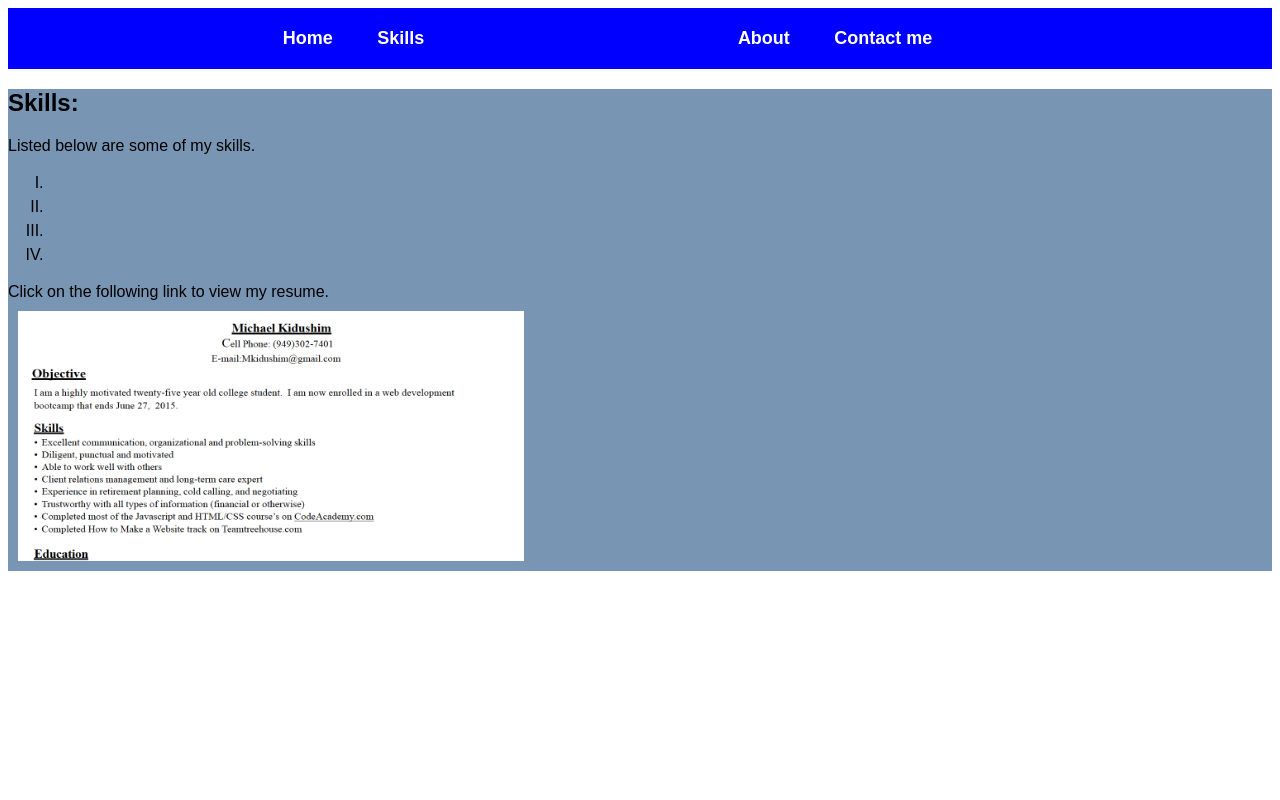
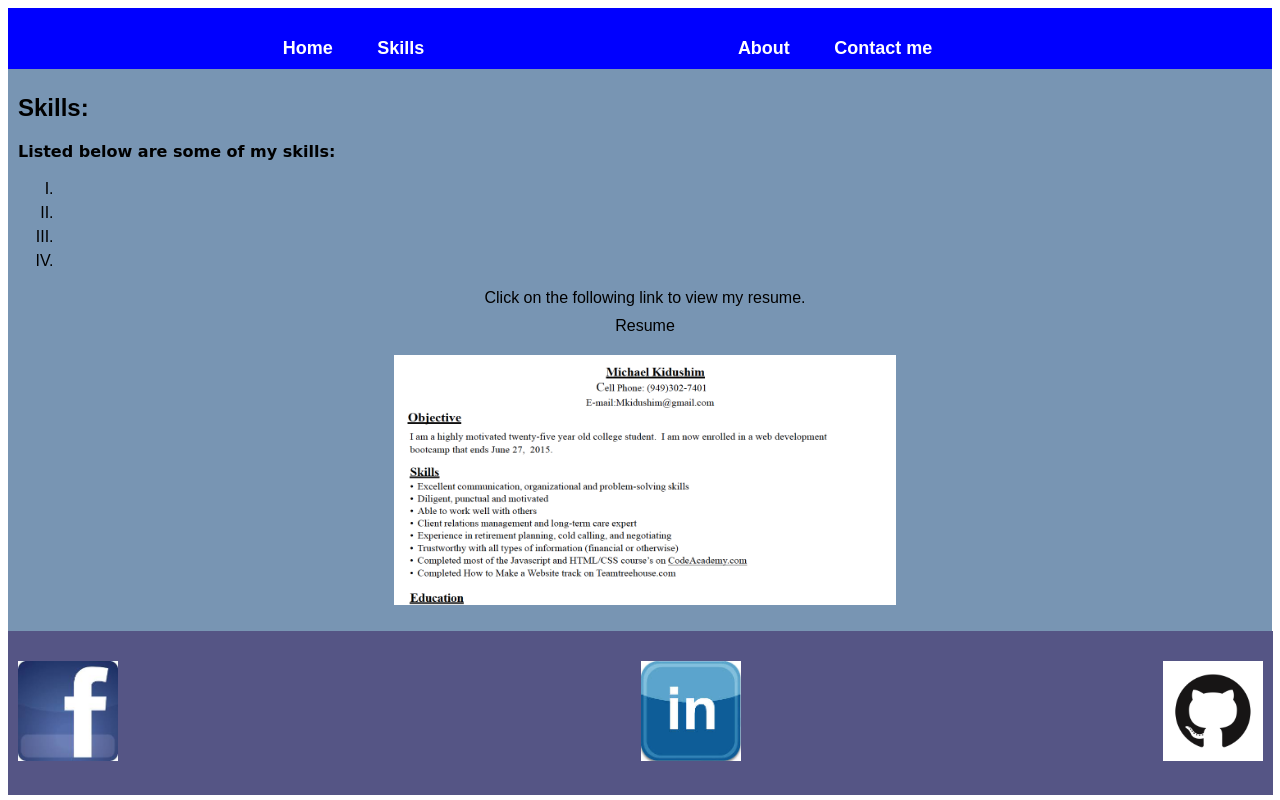
Before and after one commit to mkidushim/portfolio, a PHP site: page /skills.html in a window 1280 px wide. Run offline with PHP 8.4, Linux system fonts and the light colour scheme.

Commit message:
added footer to each page with fb/ln/github logo and link.

```diff
--- a/skills.html
+++ b/skills.html
@@ -22,7 +22,7 @@
     </div>
     <div class="main_info4">
         <h2 class="skills">Skills:</h2>
-        <p class="info">Listed below are some of my skills.</p>
+        <p class="info4">Listed below are some of my skills:</p>
         <ol class="roman">
             <li></li>
             <li></li>
@@ -31,8 +31,20 @@
         </ol>
         <div id="link">
             <p class="resume">Click on the following link to view my resume.
+                <a class="resume" href="images/resume.pdf">Resume</a>
                 <a href="images/resume.pdf"><img class="img" src="images/ss_resume.png"></a>
             </p>
+        </div>
+    </div>
+    <div class="footer">
+        <div class="git">
+            <a href="https://github.com/mkidushim"><img src="images/git1.png"></a>
+        </div>
+        <div class="fb">
+            <a href="https://www.facebook.com/?_rdr"><img src="images/fb1.jpeg"></a>
+        </div>
+        <div class="ln">
+            <a href="https://www.linkedin.com/hp/?dnr=QTCR3Gp-cTiN3_YURTTQMGW-KSJCMJQh-yfB"><img src="images/ln1.jpeg"></a>
         </div>
     </div>
 </body>
--- a/style.css
+++ b/style.css
@@ -44,8 +44,35 @@ nav ul li a:hover {
 }
 
 .header {
-    padding: 20px;
+    padding: 30px 20px 30px 20px;
     background-color: blue;
+}
+/*----- Footer || all pages ---*/
+
+.footer {
+    background-color: #555585;
+    padding: 30px 10px 30px 10px;
+    margin: 0px -1px 10px 0px;
+}
+
+.footer img {
+    height: 100px;
+    width: 100px;
+    display: inline-block;
+}
+
+.fb {
+    float: left;
+}
+
+.git {
+    float: right;
+}
+
+.ln {
+    display: inline-block;
+    position: relative;
+    left: 42%;
 }
 /*---- Start of Home page ---*/
 
@@ -80,7 +107,26 @@ nav ul li a:hover {
     padding: 30px 0px 20px 0px;
     margin-right: 30px;
 }
+/*----^^End of Home page^^---*/
 /*------- Contact page -----*/
+
+fieldset {
+    width: 300px;
+}
+
+.left2 {
+    display: inline-block;
+}
+
+.right2 {
+    display: inline-block;
+}
+
+.right2 a {
+    text-decoration: none;
+    color: black;
+    font-style: italic;
+}
 /*------ Skills page ------*/
 
 .roman {
@@ -89,14 +135,39 @@ nav ul li a:hover {
 }
 
 .main_info4 {
+    margin: -20px 0px -20px 0px;
     background-color: #7895B3;
+    padding: 5px 0px 0px 10px;
+}
+
+.info4 {
+    font-family: cursive;
+    font-weight: bold;
+    font-size: 16px;
 }
 
 .img {
     width: 40%;
     height: 250px;
     display: block;
-    padding: 10px 10px 10px 10px;
+    margin: 5px auto;
+    padding: 5px 0px 30px 0px;
+}
+
+.resume a {
+    display: block;
+    text-decoration: none;
+    text-align: center;
+    color: black;
+    padding-top: 10px;
+}
+
+.resume a:hover {
+    color: white;
+}
+
+.resume {
+    text-align: center;
 }
 /*----- About page -------*/
 
```
Also changed, not shown: about.html (+11 -2 lines), contact.html (+16 -0 lines), index.html (+12 -0 lines), images/fb1.jpeg (added), images/git1.png (added), images/ln1.jpeg (added).
